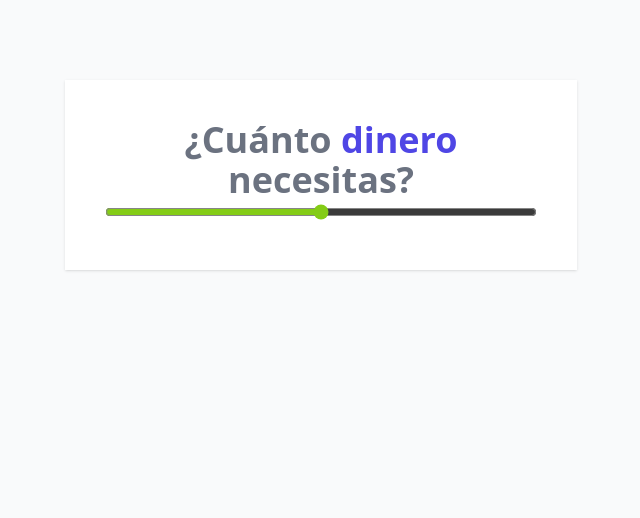
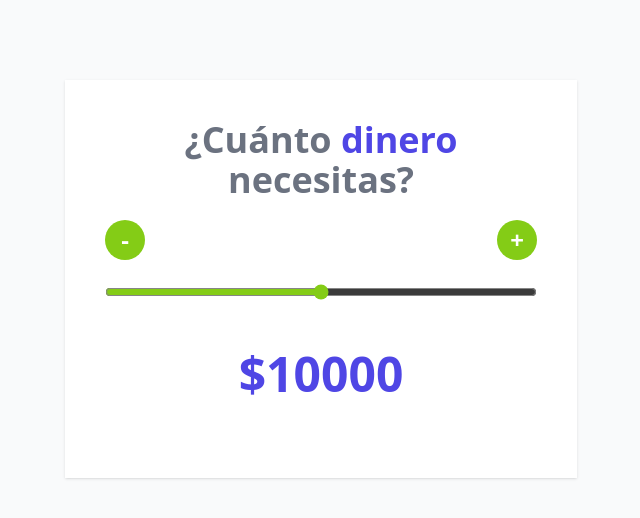
Before and after one commit to mcmmiguel/cotizadorPrestamos-React, a React (Vite) app: page / in a window 1280 px wide. Shown: the top 518 px of the page, without its empty margins (319-959 px from the left). Built offline with nearby package versions, Linux system fonts and the light colour scheme.

Commit message:
Feat. Set up input range and incremente/decrement buttons

```diff
--- a/src/App.jsx
+++ b/src/App.jsx
@@ -1,14 +1,63 @@
-import { Header } from "./components/Header"
+import { useState } from 'react';
+import { Header } from "./components/Header";
+
+const minCantidad = 0;
+const maxCantidad = 20000;
+const stepCantidad = 100;
 
 function App() {
 
+  const [cantidad, setCantidad] = useState(10000);
+
+  const handleChange = (e) => {
+    setCantidad(Number(e.target.value));
+  }
+
+  const handleClickDecremento = () => {
+    const valor = cantidad - stepCantidad;
+    if (cantidad <= minCantidad) return;
+    setCantidad(valor);
+  }
+
+  const handleClickIncremento = () => {
+    const valor = cantidad + stepCantidad;
+    if (cantidad >= maxCantidad) return;
+    setCantidad(valor);
+  }
+
   return (
     <div className="my-20 max-w-lg mx-auto bg-white shadow p-10">
+
       <Header />
+
+      <div className='flex justify-between my-5'>
+        <button
+          type='button'
+          className='h-10 w-10 flex items-center justify-center font-bold text-white text-2xl bg-lime-500 rounded-full hover:outline-none hover:ring-2 hover:ring-offset-2 hover:ring-lime-500'
+          onClick={handleClickDecremento}
+        >
+          -
+        </button>
+
+        <button
+          type='button'
+          className='h-10 w-10 flex items-center justify-center font-bold text-white text-2xl bg-lime-500 rounded-full hover:outline-none hover:ring-2 hover:ring-offset-2 hover:ring-lime-500'
+          onClick={handleClickIncremento}
+        >
+          +
+        </button>
+      </div>
+
       <input
         type="range"
+        min={minCantidad}
+        max={maxCantidad}
+        step={stepCantidad}
+        value={cantidad}
+        onChange={handleChange}
         className="w-full h-6 bg-gray-600 accent-lime-500 hover:accent-lime-600"
       />
+      <p className='text-center my-10 text-5xl font-extrabold text-indigo-600'>${cantidad}</p>
     </div>
   )
 }
```
